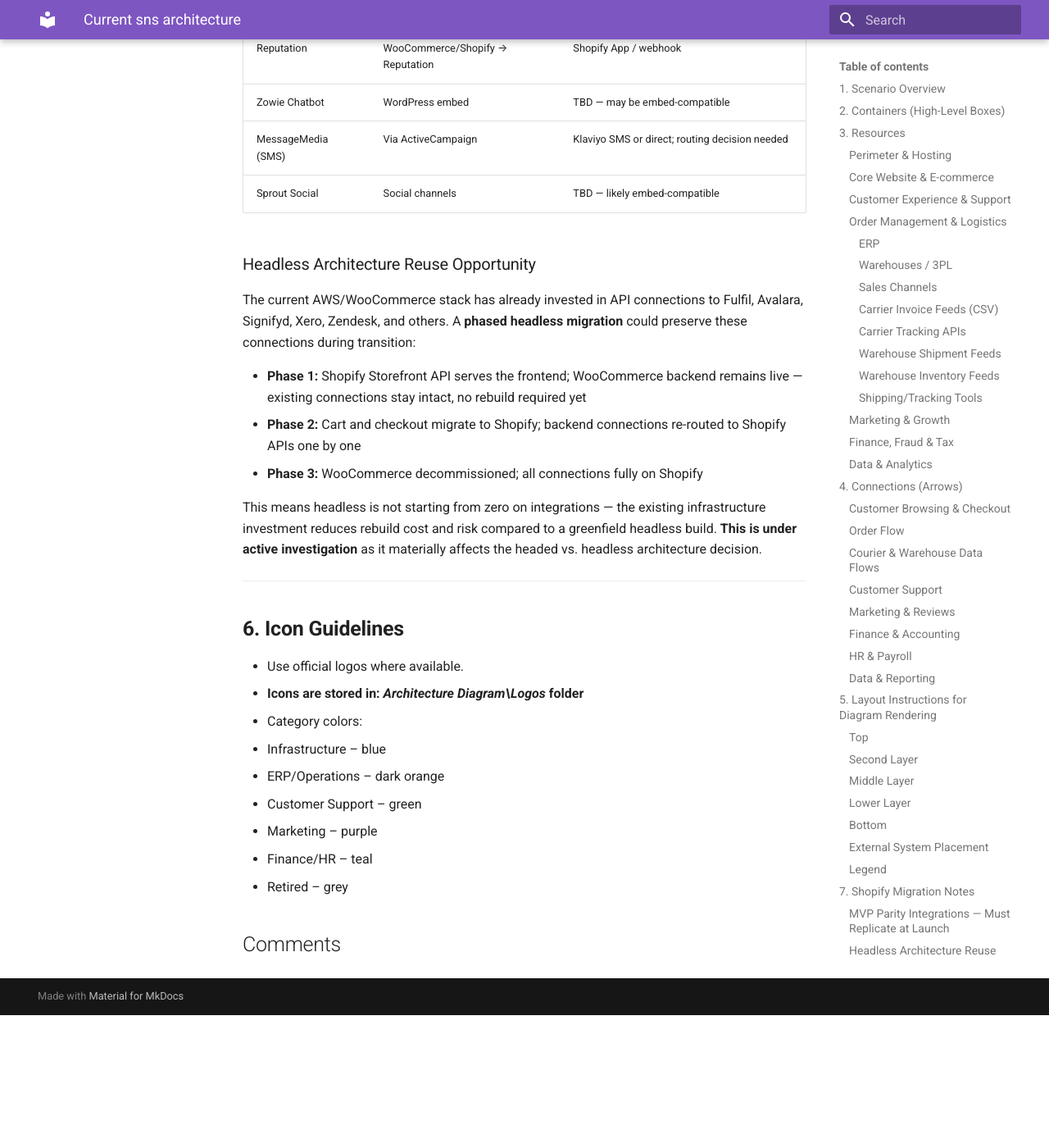
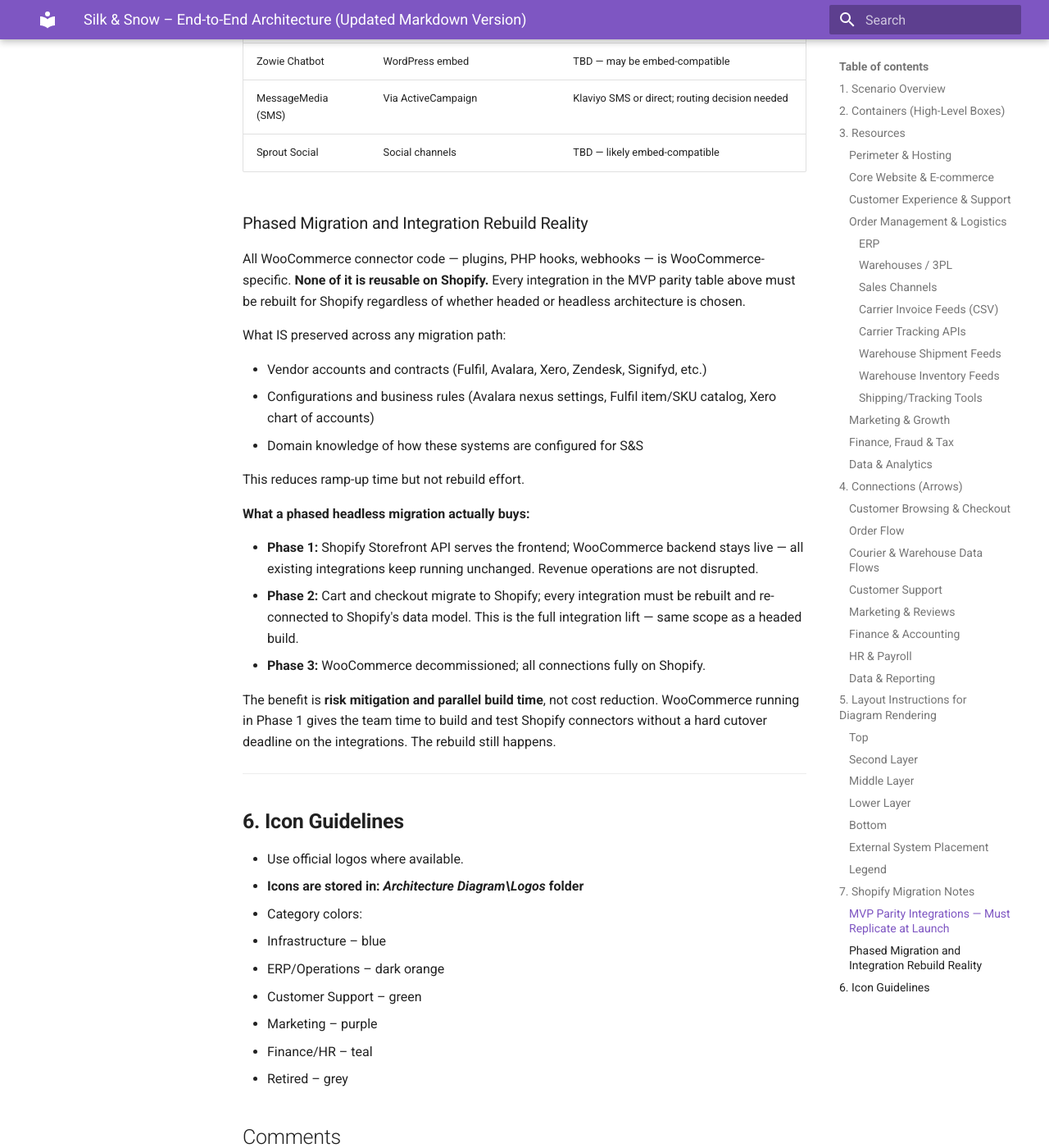
Before and after one commit to charanbobby/Shopify2026, an MkDocs documentation site: the page built from docs/current-sns-architecture.md, in a window 1280 px wide and 1400 px high, scrolled down 9013 px. Shown: the whole window at 82% size. Built offline with MkDocs 1.6.1 and Material for MkDocs 9.7.7, drawn with Linux system fonts in a browser that asks for light colours; comment, search, counter and statistics services are not loaded; before the commit the page ends 10251 px from its top, so only the background shows below that.

Commit message:
Correct misleading headless reuse claim; fix linter warnings
decision-framework.md:
- Section 5 note: clarified that all WooCommerce connector code must be rebuilt on Shopify regardless
  of architecture; phased approach is risk mitigation not cost reduction
- Section 9: reworded assumption to accurately state phased migration defers, not avoids, the rebuild

current-sns-architecture.md:
- Rewrote Section 7 headless reuse section with accurate framing: vendor accounts/configs preserved,
  connector code is not; Phase 1 buys parallel build time and cutover risk reduction, not rebuild savings
- Fixed MD041: removed leading horizontal rule so file starts with h1
- Fixed MD040: added 'text' language specifier to fenced code block

Co-Authored-By: Claude Sonnet 4.6 <noreply@anthropic.com>

````diff
--- a/docs/current-sns-architecture.md
+++ b/docs/current-sns-architecture.md
@@ -1,6 +1,3 @@
-
----
-
 # **Silk & Snow – End-to-End Architecture (Updated Markdown Version)**
 
 ## **1. Scenario Overview**
@@ -24,7 +21,7 @@ Also included:
 
 ## **2. Containers (High-Level Boxes)**
 
-```
+```text
 1. Public Internet
 2. Perimeter & Hosting
 3. Core Website & E-commerce
@@ -326,15 +323,25 @@ The following connections are **live today on WooCommerce** and must be re-estab
 | MessageMedia (SMS) | Via ActiveCampaign | Klaviyo SMS or direct; routing decision needed |
 | Sprout Social | Social channels | TBD — likely embed-compatible |
 
-### Headless Architecture Reuse Opportunity
+### Phased Migration and Integration Rebuild Reality
 
-The current AWS/WooCommerce stack has already invested in API connections to Fulfil, Avalara, Signifyd, Xero, Zendesk, and others. A **phased headless migration** could preserve these connections during transition:
+All WooCommerce connector code — plugins, PHP hooks, webhooks — is WooCommerce-specific. **None of it is reusable on Shopify.** Every integration in the MVP parity table above must be rebuilt for Shopify regardless of whether headed or headless architecture is chosen.
 
-* **Phase 1:** Shopify Storefront API serves the frontend; WooCommerce backend remains live — existing connections stay intact, no rebuild required yet
-* **Phase 2:** Cart and checkout migrate to Shopify; backend connections re-routed to Shopify APIs one by one
-* **Phase 3:** WooCommerce decommissioned; all connections fully on Shopify
+What IS preserved across any migration path:
 
-This means headless is not starting from zero on integrations — the existing infrastructure investment reduces rebuild cost and risk compared to a greenfield headless build. **This is under active investigation** as it materially affects the headed vs. headless architecture decision.
+* Vendor accounts and contracts (Fulfil, Avalara, Xero, Zendesk, Signifyd, etc.)
+* Configurations and business rules (Avalara nexus settings, Fulfil item/SKU catalog, Xero chart of accounts)
+* Domain knowledge of how these systems are configured for S&S
+
+This reduces ramp-up time but not rebuild effort.
+
+**What a phased headless migration actually buys:**
+
+* **Phase 1:** Shopify Storefront API serves the frontend; WooCommerce backend stays live — all existing integrations keep running unchanged. Revenue operations are not disrupted.
+* **Phase 2:** Cart and checkout migrate to Shopify; every integration must be rebuilt and re-connected to Shopify's data model. This is the full integration lift — same scope as a headed build.
+* **Phase 3:** WooCommerce decommissioned; all connections fully on Shopify.
+
+The benefit is **risk mitigation and parallel build time**, not cost reduction. WooCommerce running in Phase 1 gives the team time to build and test Shopify connectors without a hard cutover deadline on the integrations. The rebuild still happens.
 
 ---
 
````
Also changed, not shown: docs/decision-framework.md (+2 -2 lines).
